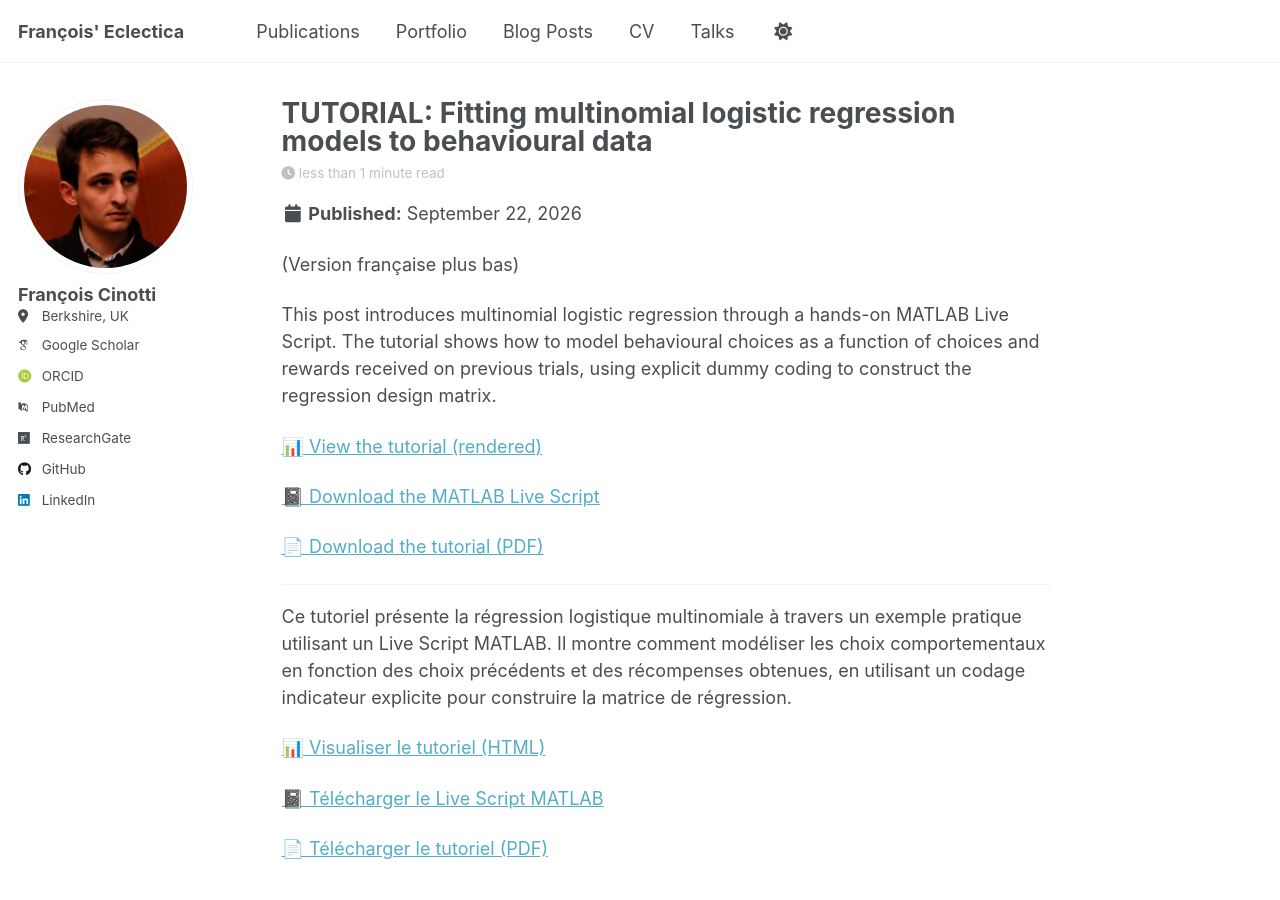
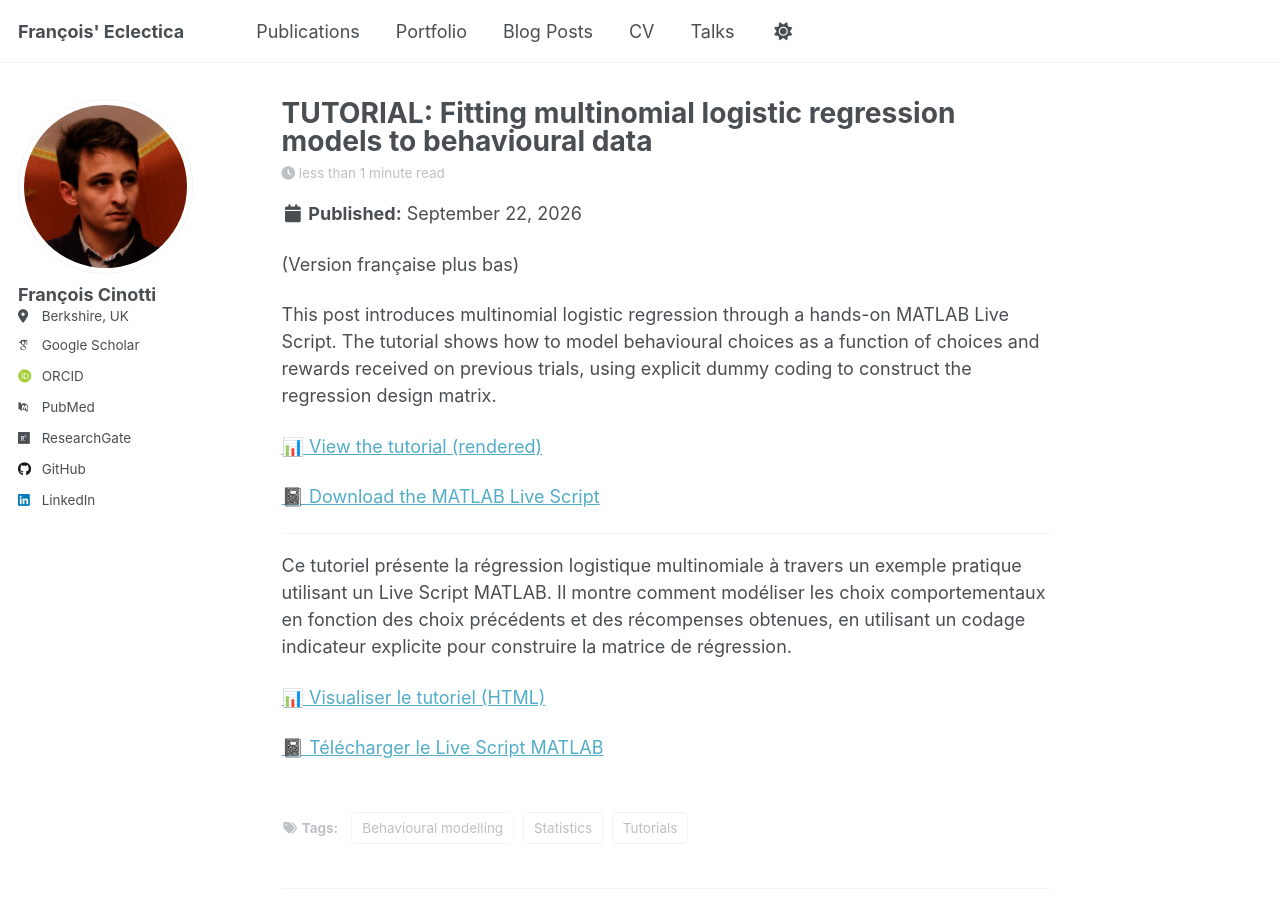
Before and after one commit to frct/frct.github.io, a Jekyll site: the page built from _posts/2026-09-22-multinomial-logistic-regression.md, in a window 1280 px wide and 900 px high. Built offline with Jekyll 4.4.1, drawn with Linux system fonts in a browser that asks for light colours; some web fonts are replaced; a script that is not in the unit is left out.

Commit message:
Remove PDF download links from tutorial
Removed PDF download links for the tutorial in both English and French versions.

```diff
--- a/_posts/2026-09-22-multinomial-logistic-regression.md
+++ b/_posts/2026-09-22-multinomial-logistic-regression.md
@@ -18,8 +18,6 @@ This post introduces multinomial logistic regression through a hands-on MATLAB L
 
 [📓 Download the MATLAB Live Script](/files/MultinomialLogisticRegression.mlx)
 
-[📄 Download the tutorial (PDF)](/files/MultinomialLogisticRegression.pdf)
-
 ---
 
 Ce tutoriel présente la régression logistique multinomiale à travers un exemple pratique utilisant un Live Script MATLAB. Il montre comment modéliser les choix comportementaux en fonction des choix précédents et des récompenses obtenues, en utilisant un codage indicateur explicite pour construire la matrice de régression.
@@ -27,5 +25,3 @@ Ce tutoriel présente la régression logistique multinomiale à travers un exemp
 [📊 Visualiser le tutoriel (HTML)](/files/MultinomialLogisticRegression_fr.html)
 
 [📓 Télécharger le Live Script MATLAB](/files/MultinomialLogisticRegression_fr.mlx)
-
-[📄 Télécharger le tutoriel (PDF)](/files/MultinomialLogisticRegression_fr.pdf)
```
